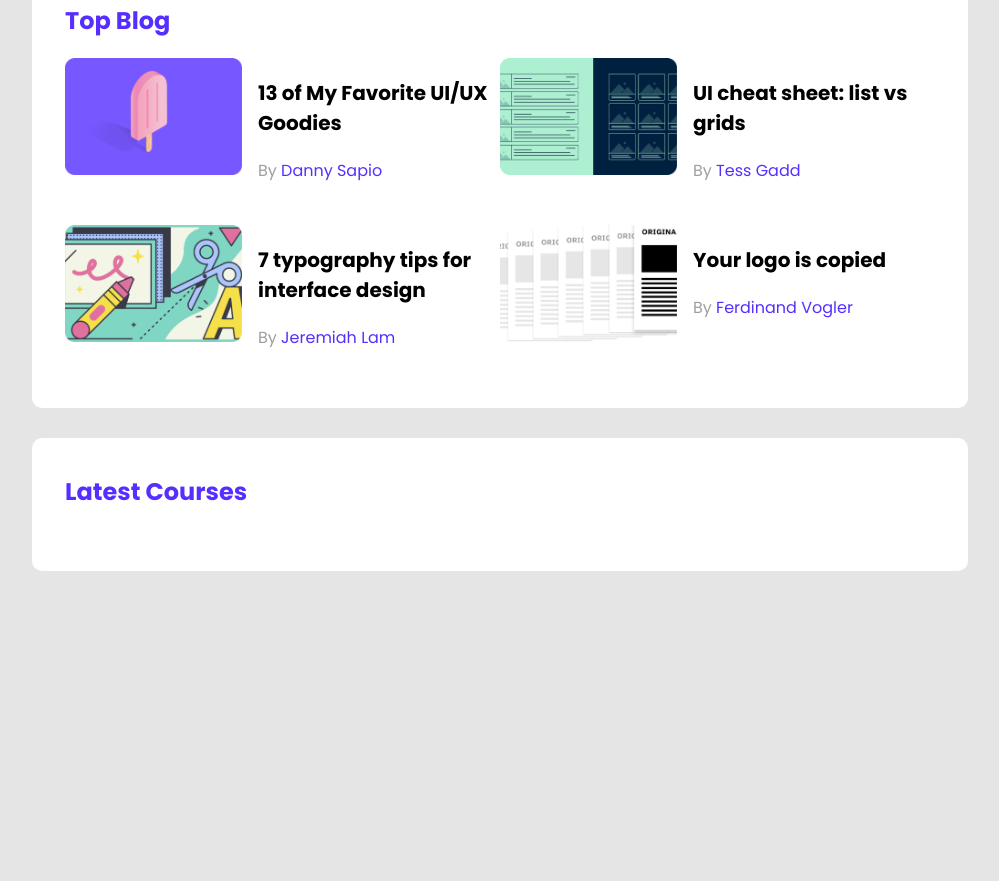
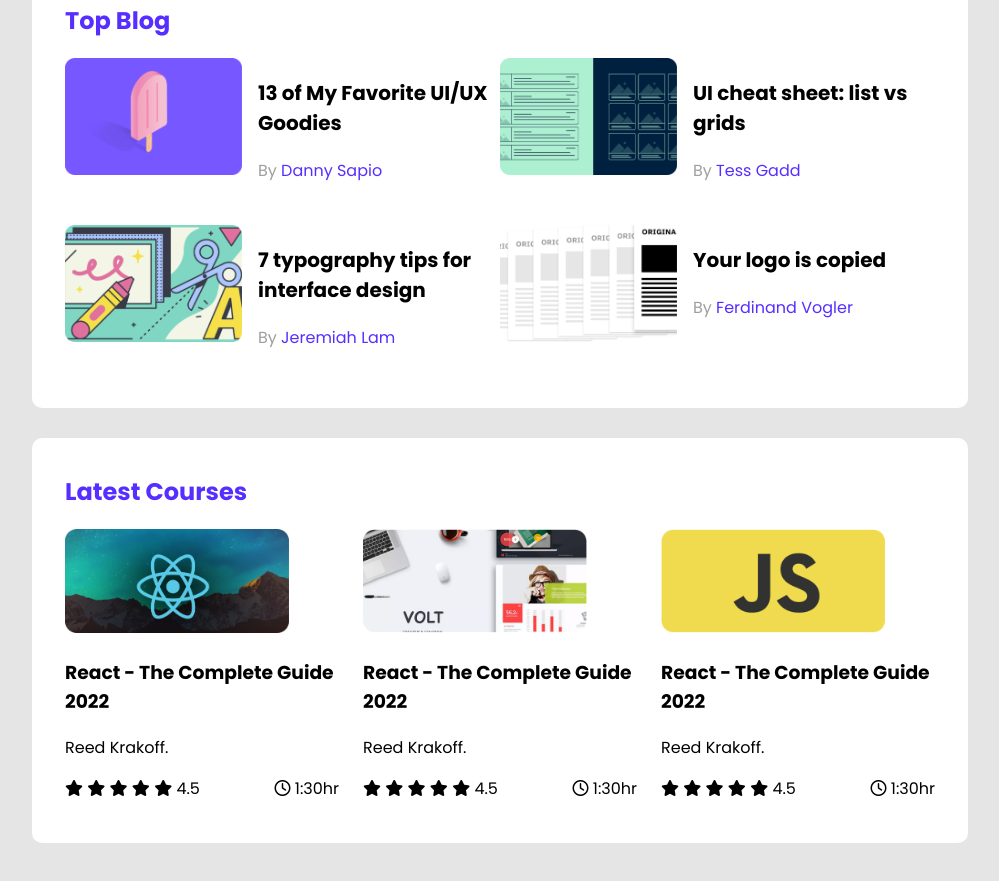
Before and after one commit to RHN007/PH-module-9-leader-board, a plain HTML site: page index.html in a window 1280 px wide. Shown: the part 336-1217 px from the top of the page, without its empty margins (140-1139 px from the left). Before the commit the page ends 945 px from the top, so only its background shows below. Drawn offline with Linux system fonts and the light colour scheme.

Commit message:
completing website

```diff
--- a/index.html
+++ b/index.html
@@ -5,6 +5,11 @@
     <meta http-equiv="X-UA-Compatible" content="IE=edge" />
     <meta name="viewport" content="width=device-width, initial-scale=1.0" />
     <title>Leader Board</title>
+    <!-- Font Awesome Tool kit  -->
+    <script
+      src="https://kit.fontawesome.com/67401402ad.js"
+      crossorigin="anonymous"
+    ></script>
 
     <!-- stylesheet -->
 
@@ -57,61 +62,126 @@
           <h2 class="section-title">Top Blog</h2>
           <div class="blogs">
             <article class="blog">
-
-              <div class="thumbnail"><img src="images/blogs/blog-1.png" alt=""></div>
+              <div class="thumbnail">
+                <img src="images/blogs/blog-1.png" alt="" />
+              </div>
               <div class="blog-info">
-                <h3 class="blog-title">13 of My Favorite
-                  UI/UX Goodies</h3>
-                <p class="blog-author">By <a  href="">Danny Sapio</a></p>
+                <h3 class="blog-title">13 of My Favorite UI/UX Goodies</h3>
+                <p class="blog-author">By <a href="">Danny Sapio</a></p>
               </div>
-
-
             </article>
             <article class="blog">
-
-              <div class="thumbnail"><img src="images/blogs/blog-2.png" alt=""></div>
+              <div class="thumbnail">
+                <img src="images/blogs/blog-2.png" alt="" />
+              </div>
               <div class="blog-info">
-                <h3 class="blog-title">UI cheat sheet:
-                  list vs grids</h3>
-                <p class="blog-author">By <a  href="">Tess Gadd</a></p>
+                <h3 class="blog-title">UI cheat sheet: list vs grids</h3>
+                <p class="blog-author">By <a href="">Tess Gadd</a></p>
               </div>
-
-
             </article>
             <article class="blog">
-
-              <div class="thumbnail"><img src="images/blogs/blog-3.png" alt=""></div>
+              <div class="thumbnail">
+                <img src="images/blogs/blog-3.png" alt="" />
+              </div>
               <div class="blog-info">
-                <h3 class="blog-title">7 typography tips
-                  for interface design</h3>
-                <p class="blog-author">By <a  href="">Jeremiah Lam</a></p>
+                <h3 class="blog-title">
+                  7 typography tips for interface design
+                </h3>
+                <p class="blog-author">By <a href="">Jeremiah Lam</a></p>
               </div>
-
-
             </article>
             <article class="blog">
-
-              <div class="thumbnail"><img src="images/blogs/blog-4.png" alt=""></div>
+              <div class="thumbnail">
+                <img src="images/blogs/blog-4.png" alt="" />
+              </div>
               <div class="blog-info">
-                <h3 class="blog-title">Your logo is
-                  copied</h3>
-                <p class="blog-author">By <a  href="">Ferdinand Vogler</a></p>
+                <h3 class="blog-title">Your logo is copied</h3>
+                <p class="blog-author">By <a href="">Ferdinand Vogler</a></p>
               </div>
             </article>
-
           </div>
         </div>
-
       </section>
 
       <!-- Laytest Courses -->
 
       <section class="container">
         <h2 class="section-title">Latest Courses</h2>
+        <div class="courses">
+          <div class="course">
+            <div class="course-banner">
+              <img src="images/courses/course-1.png" alt="" />
+            </div>
+            <div class="course-details">
+              <h3 class="course-title">React - The Complete Guide 2022</h3>
+              <p class="course-author">Reed Krakoff.</p>
+              <div class="course-info">
+                <div>
+                  <i class="fas fa-star filled"></i>
+                  <i class="fas fa-star filled"></i>
+                  <i class="fas fa-star filled"></i>
+                  <i class="fas fa-star filled"></i>
+                  <i class="fas fa-star empty"></i>
+                  <span>4.5</span>
+                </div>
 
+                <div class="course-duration">
+                  <i class="far fa-clock"></i>
+                  1:30hr
+                </div>
+              </div>
+            </div>
+          </div>
+          <div class="course">
+            <div class="course-banner">
+              <img src="images/courses/course-2.png" alt="" />
+            </div>
+            <div class="course-details">
+              <h3 class="course-title">React - The Complete Guide 2022</h3>
+              <p class="course-author">Reed Krakoff.</p>
+              <div class="course-info">
+                <div>
+                  <i class="fas fa-star filled"></i>
+                  <i class="fas fa-star filled"></i>
+                  <i class="fas fa-star filled"></i>
+                  <i class="fas fa-star filled"></i>
+                  <i class="fas fa-star empty"></i>
+                  <span>4.5</span>
+                </div>
+
+                <div class="course-duration">
+                  <i class="far fa-clock"></i>
+                  1:30hr
+                </div>
+              </div>
+            </div>
+          </div>
+          <div class="course">
+            <div class="course-banner">
+              <img src="images/courses/course-3.png" alt="" />
+            </div>
+            <div class="course-details">
+              <h3 class="course-title">React - The Complete Guide 2022</h3>
+              <p class="course-author">Reed Krakoff.</p>
+              <div class="course-info">
+                <div>
+                  <i class="fas fa-star filled"></i>
+                  <i class="fas fa-star filled"></i>
+                  <i class="fas fa-star filled"></i>
+                  <i class="fas fa-star filled"></i>
+                  <i class="fas fa-star empty"></i>
+                  <span>4.5</span>
+                </div>
+
+                <div class="course-duration">
+                  <i class="far fa-clock"></i>
+                  1:30hr
+                </div>
+              </div>
+            </div>
+          </div>
+        </div>
       </section>
-
-
     </main>
   </body>
 </html>
--- a/styles.css
+++ b/styles.css
@@ -92,3 +92,71 @@ hr {
   font-size: 16px;
   color: #562eff;
 }
+
+/* Courses styles */
+.courses{
+    display: grid;
+    grid-template-columns: repeat(3,1fr);
+    grid-column-gap: 24px;
+}
+
+
+
+.course .course-banner img{
+    width: 224px;
+    height: 104px;
+}
+
+.course-info{
+    display: flex;
+    align-items: center;
+    justify-content: space-between;
+
+}
+
+.fas-star{
+    font-size:14px;
+}
+
+.fas-star.filled{
+    color: #ffc014;
+}
+.fas-star.empty {
+    color: #Aeaeae;
+}
+
+
+/*----------------
+Media Queries
+------------------*/
+
+@media only screen and (max-width:688px) {
+    .container{
+        width: 100%;
+    }
+
+
+    .players, .blogs, .courses{
+        grid-template-columns: repeat(1, 1fr);
+    }
+    .player, .blogs, .courses{
+        flex-direction: column;
+    }
+}
+
+/* Tablet Devices */
+
+@media only screen and (min-width: 688px) and (max-width:992px){
+    .container{
+        width: 100%;
+    }
+
+    .players, .courses{
+        grid-template-columns: repeat(2, 1fr);
+    }
+
+    .blogs {
+        grid-template-columns: repeat(1, 1fr);
+        flex-direction: column;
+    }
+    }
```
